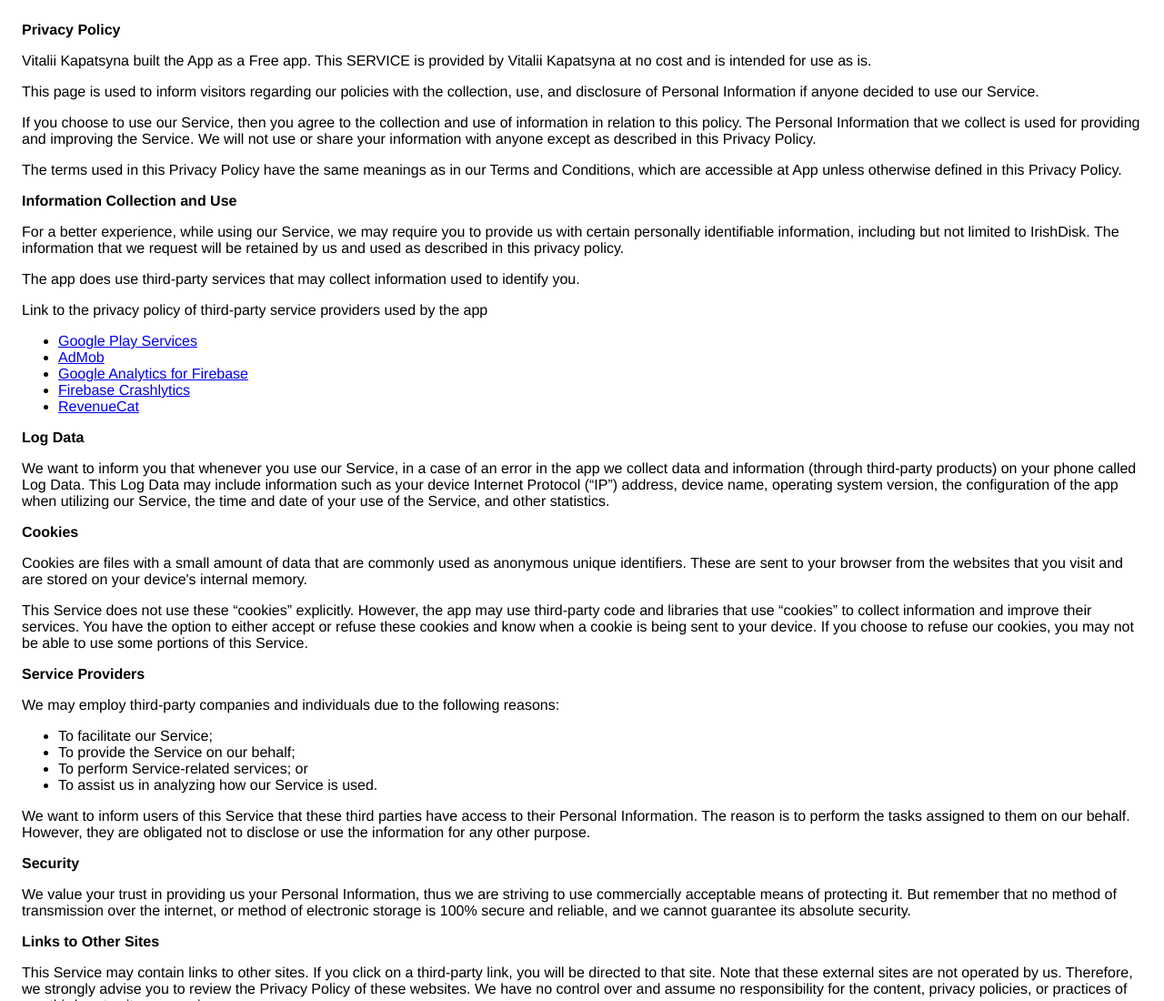
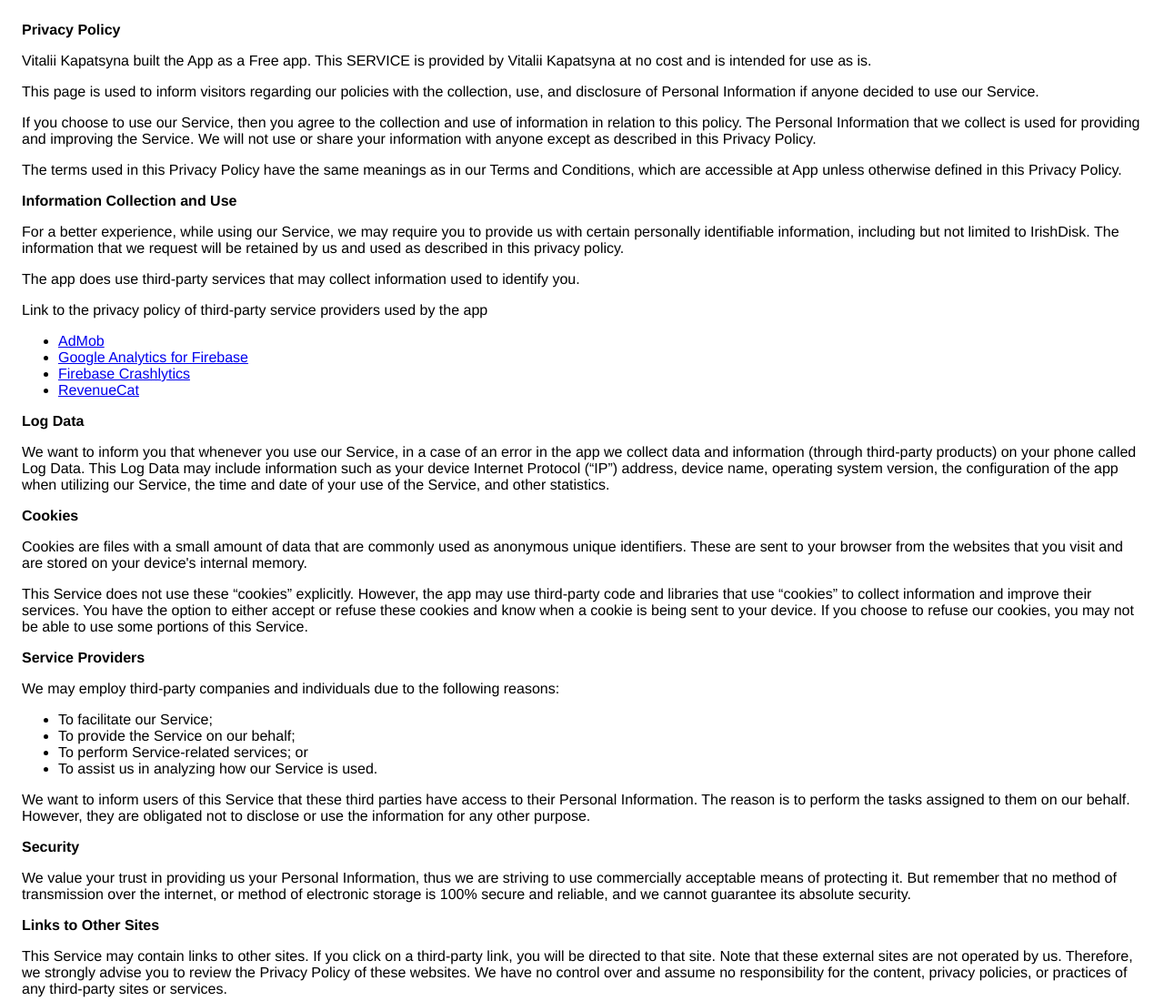
Before and after one commit to yevhen-samoilov/developmentapps, a plain HTML site: page privacy-policy.html in a window 1280 px wide. Shown: the top 1100 px of the page at 91% size. Drawn offline with Linux system fonts and the light colour scheme.

Commit message:
Update privacy-policy.html

```diff
--- a/privacy-policy.html
+++ b/privacy-policy.html
@@ -37,7 +37,7 @@
                   </p> <p>
                     Link to the privacy policy of third-party service providers used
                     by the app
-                  </p> <ul><li><a href="https://www.google.com/policies/privacy/" target="_blank" rel="noopener noreferrer">Google Play Services</a></li><li><a href="https://support.google.com/admob/answer/6128543?hl=en" target="_blank" rel="noopener noreferrer">AdMob</a></li><li><a href="https://firebase.google.com/policies/analytics" target="_blank" rel="noopener noreferrer">Google Analytics for Firebase</a></li><li><a href="https://firebase.google.com/support/privacy/" target="_blank" rel="noopener noreferrer">Firebase Crashlytics</a></li><!----><!----><!----><!----><!----><!----><!----><!----><!----><!----><!----><!----><!----><!----><!----><!----><!----><!----><!----><!----><!----><!----><!----><li><a href="https://www.revenuecat.com/privacy" target="_blank" rel="noopener noreferrer">RevenueCat</a></li></ul></div> <p><strong>Log Data</strong></p> <p>
+                  </p> <ul><li><a href="https://support.google.com/admob/answer/6128543?hl=en" target="_blank" rel="noopener noreferrer">AdMob</a></li><li><a href="https://firebase.google.com/policies/analytics" target="_blank" rel="noopener noreferrer">Google Analytics for Firebase</a></li><li><a href="https://firebase.google.com/support/privacy/" target="_blank" rel="noopener noreferrer">Firebase Crashlytics</a></li><!----><!----><!----><!----><!----><!----><!----><!----><!----><!----><!----><!----><!----><!----><!----><!----><!----><!----><!----><!----><!----><!----><!----><li><a href="https://www.revenuecat.com/privacy" target="_blank" rel="noopener noreferrer">RevenueCat</a></li></ul></div> <p><strong>Log Data</strong></p> <p>
                   We want to inform you that whenever you
                   use our Service, in a case of an error in the app
                   we collect data and information (through third-party
```
